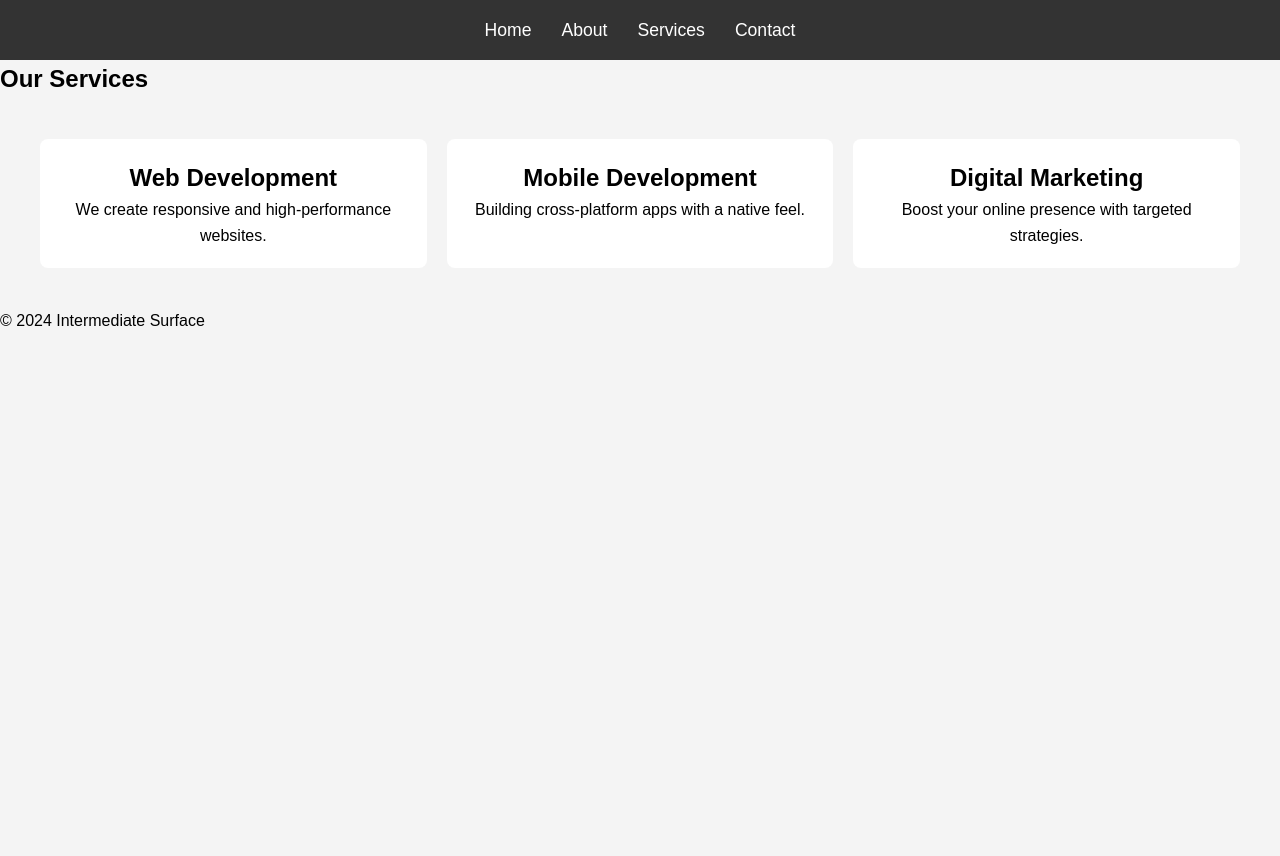
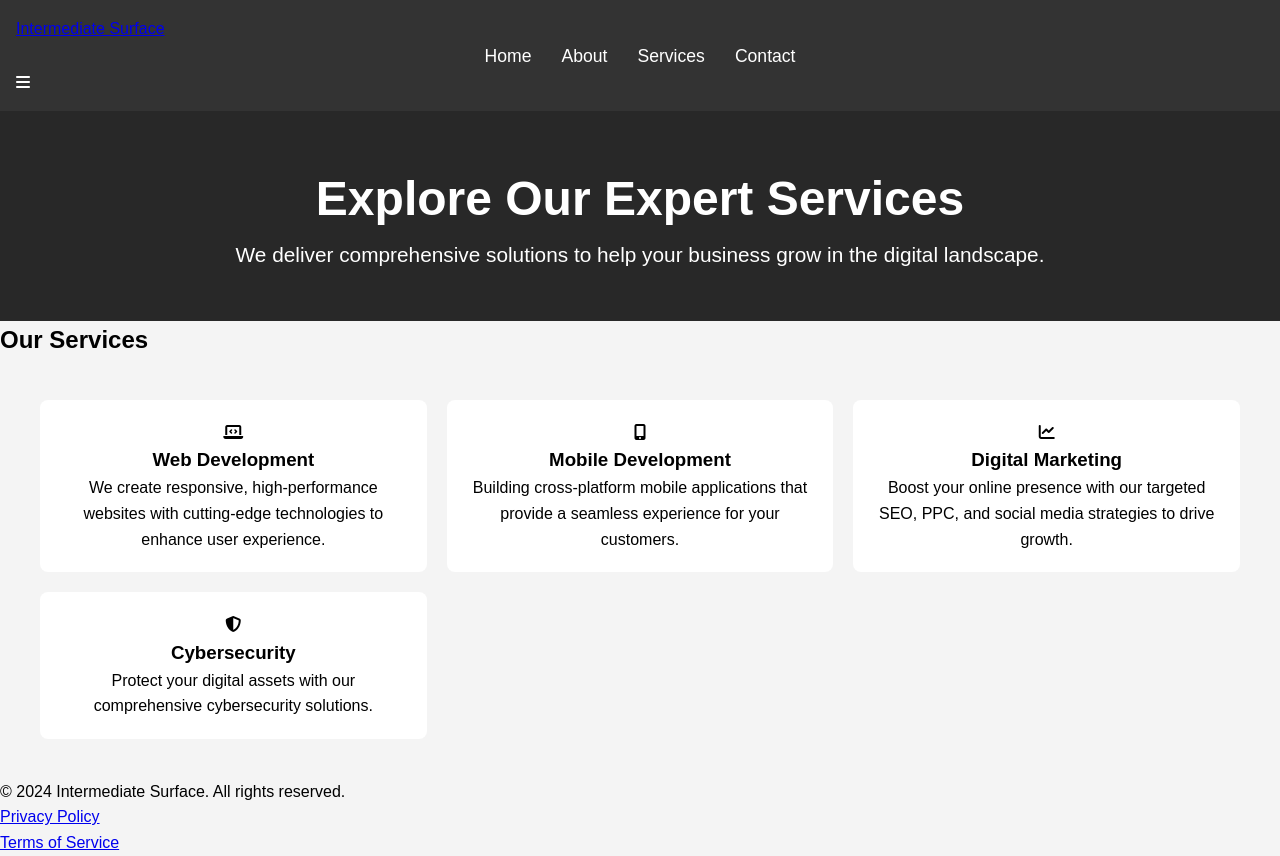
Before and after one commit to Farhan59/CSE412_Lab3, a plain HTML site: page Lab_03/services.html in a window 1280 px wide. Before the commit the page ends 800 px from the top, so only its background shows below. Drawn offline with Linux system fonts and the light colour scheme.

Commit message:
Update services.html

```diff
--- a/Lab_03/services.html
+++ b/Lab_03/services.html
@@ -4,43 +4,72 @@
     <meta charset="UTF-8">
     <meta name="viewport" content="width=device-width, initial-scale=1.0">
     <meta http-equiv="X-UA-Compatible" content="ie=edge">
-    <title>Services - Intermediate Surface</title>
+    <title>Our Services - Intermediate Surface</title>
     <link rel="stylesheet" href="styles.css">
+    <link rel="preconnect" href="https://fonts.googleapis.com">
+    <link rel="preconnect" href="https://fonts.gstatic.com" crossorigin>
+    <link href="https://fonts.googleapis.com/css2?family=Poppins:wght@300;400;600&display=swap" rel="stylesheet">
+    <script src="https://kit.fontawesome.com/a076d05399.js" crossorigin="anonymous"></script>
 </head>
 <body>
     <header>
         <nav>
-            <ul>
+            <div class="logo">
+                <a href="index.html">Intermediate Surface</a>
+            </div>
+            <ul class="nav-links">
                 <li><a href="index.html" class="nav-link">Home</a></li>
                 <li><a href="about.html" class="nav-link">About</a></li>
-                <li><a href="services.html" class="nav-link">Services</a></li>
+                <li><a href="services.html" class="nav-link active">Services</a></li>
                 <li><a href="contact.html" class="nav-link">Contact</a></li>
             </ul>
+            <div class="menu-toggle">
+                <i class="fas fa-bars"></i>
+            </div>
         </nav>
     </header>
 
     <main>
+        <section class="hero">
+            <h1>Explore Our Expert Services</h1>
+            <p>We deliver comprehensive solutions to help your business grow in the digital landscape.</p>
+        </section>
+
         <section class="services">
-            <h1>Our Services</h1>
+            <h2>Our Services</h2>
             <div class="service-grid">
                 <div class="service-item">
-                    <h2>Web Development</h2>
-                    <p>We create responsive and high-performance websites.</p>
+                    <i class="fas fa-laptop-code service-icon"></i>
+                    <h3>Web Development</h3>
+                    <p>We create responsive, high-performance websites with cutting-edge technologies to enhance user experience.</p>
                 </div>
                 <div class="service-item">
-                    <h2>Mobile Development</h2>
-                    <p>Building cross-platform apps with a native feel.</p>
+                    <i class="fas fa-mobile-alt service-icon"></i>
+                    <h3>Mobile Development</h3>
+                    <p>Building cross-platform mobile applications that provide a seamless experience for your customers.</p>
                 </div>
                 <div class="service-item">
-                    <h2>Digital Marketing</h2>
-                    <p>Boost your online presence with targeted strategies.</p>
+                    <i class="fas fa-chart-line service-icon"></i>
+                    <h3>Digital Marketing</h3>
+                    <p>Boost your online presence with our targeted SEO, PPC, and social media strategies to drive growth.</p>
+                </div>
+                <div class="service-item">
+                    <i class="fas fa-shield-alt service-icon"></i>
+                    <h3>Cybersecurity</h3>
+                    <p>Protect your digital assets with our comprehensive cybersecurity solutions.</p>
                 </div>
             </div>
         </section>
     </main>
 
     <footer>
-        <p>&copy; 2024 Intermediate Surface</p>
+        <div class="footer-container">
+            <p>&copy; 2024 Intermediate Surface. All rights reserved.</p>
+            <ul class="footer-links">
+                <li><a href="privacy.html">Privacy Policy</a></li>
+                <li><a href="terms.html">Terms of Service</a></li>
+            </ul>
+        </div>
     </footer>
 
     <script src="script.js"></script>
```
